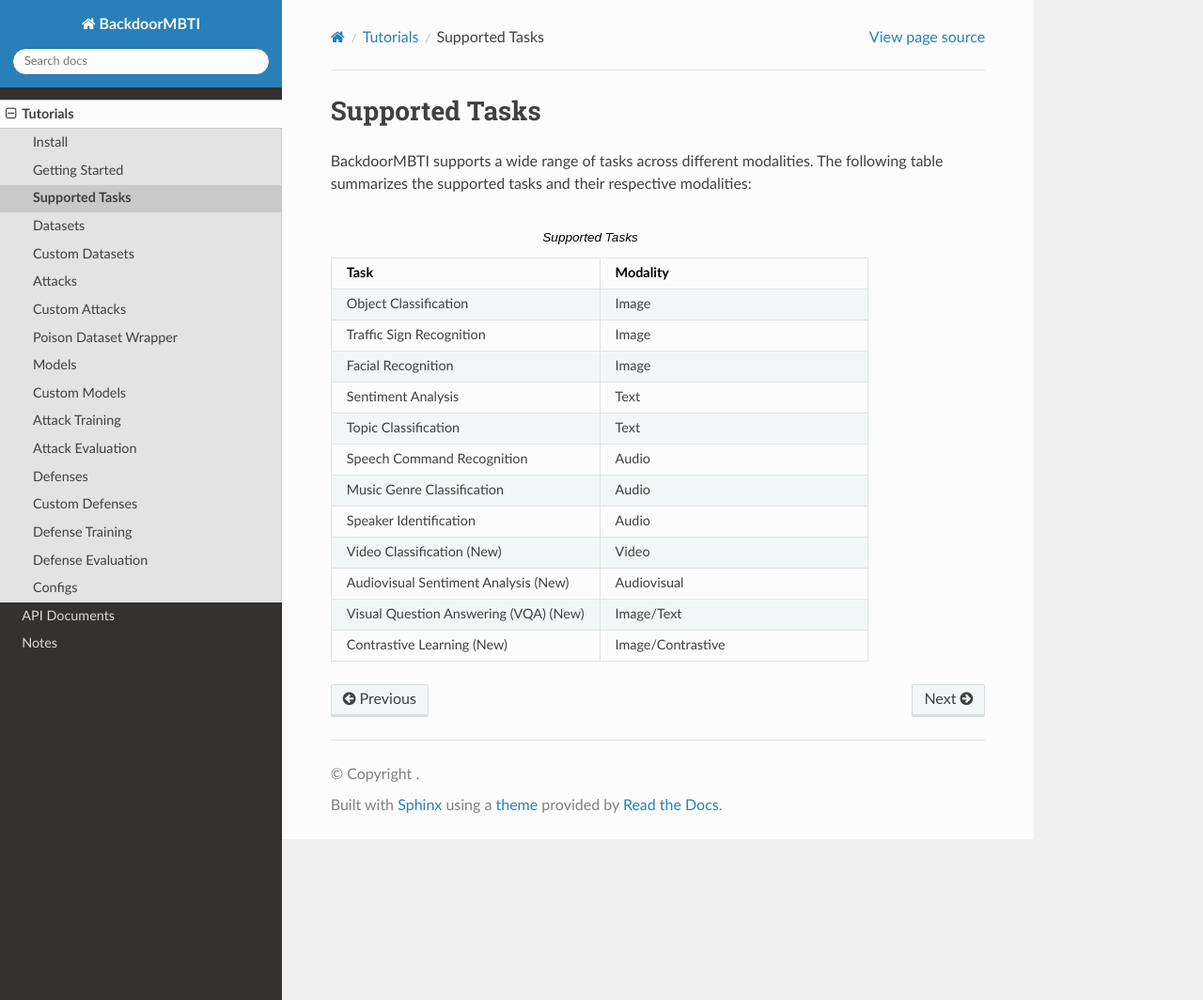
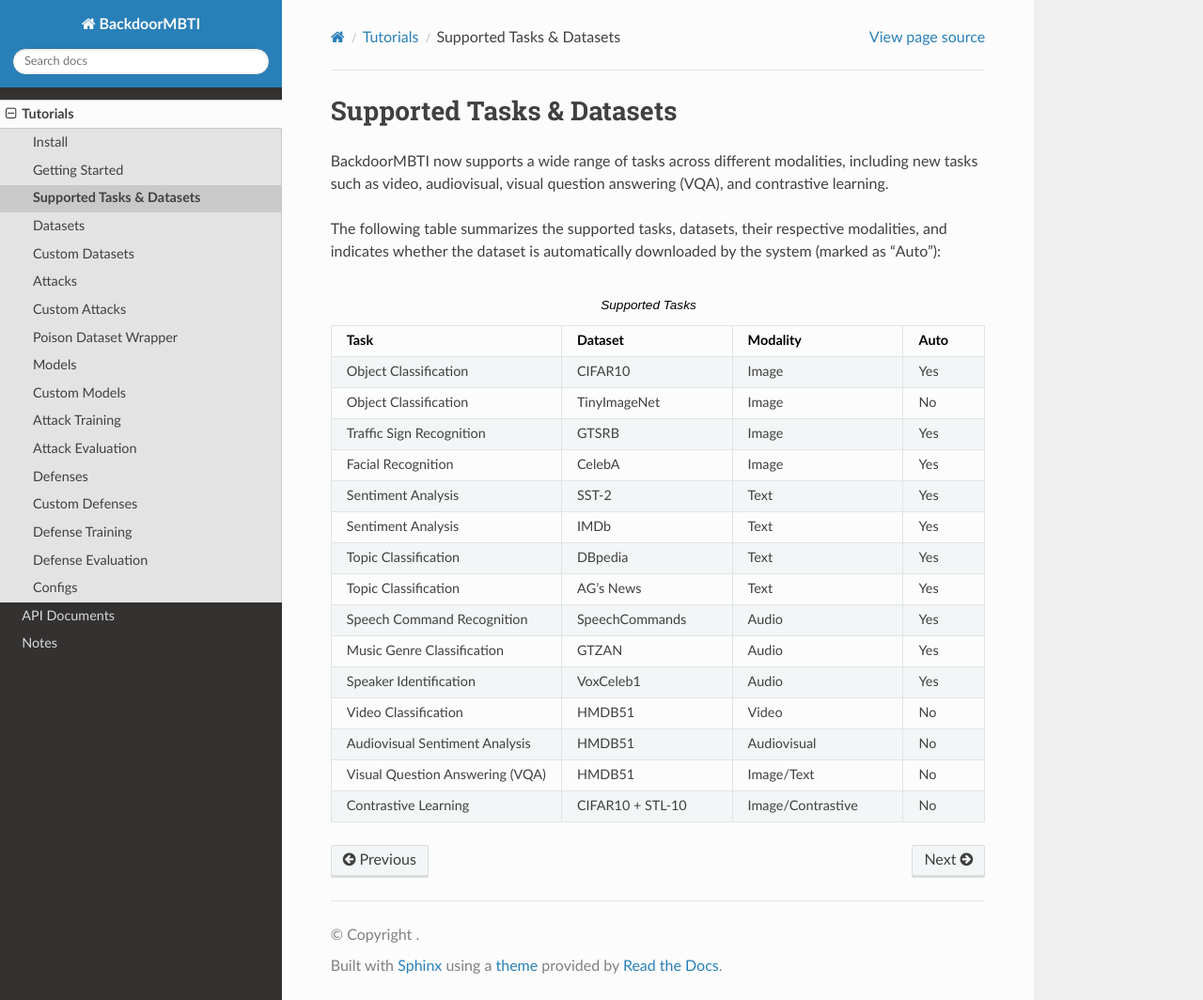
Before and after one commit to odymit/BackdoorMBTI-docs, a Sphinx documentation site: the page built from docs/source/tutorials/data_types.rst, in a window 1280 px wide and 1064 px high. Shown: the whole window at 94% size. Built offline with Sphinx 7.4.7 and the Read the Docs theme 3.1.0, drawn with Linux system fonts in a browser that asks for light colours.

Commit message:
update datatypes

```diff
--- a/docs/source/tutorials/data_types.rst
+++ b/docs/source/tutorials/data_types.rst
@@ -1,37 +1,77 @@
 .. _supported-tasks:
 
-Supported Tasks
-===============
+Supported Tasks & Datasets
+==========================
 
-BackdoorMBTI supports a wide range of tasks across different modalities. The following table summarizes the supported tasks and their respective modalities:
+BackdoorMBTI now supports a wide range of tasks across different modalities, including new tasks such as video, audiovisual, visual question answering (VQA), and contrastive learning.
+
+The following table summarizes the supported tasks, datasets, their respective modalities, and indicates whether the dataset is automatically downloaded by the system (marked as "Auto"):
 
 .. list-table:: Supported Tasks
    :header-rows: 1
-   :widths: 50 50
+   :widths: 20 20 20 10
 
    * - Task
+     - Dataset
      - Modality
+     - Auto
    * - Object Classification
+     - CIFAR10
      - Image
+     - Yes
+   * - Object Classification
+     - TinyImageNet
+     - Image
+     - No
    * - Traffic Sign Recognition
+     - GTSRB
      - Image
+     - Yes
    * - Facial Recognition
+     - CelebA
      - Image
+     - Yes
    * - Sentiment Analysis
+     - SST-2
      - Text
+     - Yes
+   * - Sentiment Analysis
+     - IMDb
+     - Text
+     - Yes
    * - Topic Classification
+     - DBpedia
      - Text
+     - Yes
+   * - Topic Classification
+     - AG's News
+     - Text
+     - Yes
    * - Speech Command Recognition
+     - SpeechCommands
      - Audio
+     - Yes
    * - Music Genre Classification
+     - GTZAN
      - Audio
+     - Yes
    * - Speaker Identification
+     - VoxCeleb1
      - Audio
-   * - Video Classification (New)
+     - Yes
+   * - Video Classification
+     - HMDB51
      - Video
-   * - Audiovisual Sentiment Analysis (New)
+     - No
+   * - Audiovisual Sentiment Analysis
+     - HMDB51
      - Audiovisual
-   * - Visual Question Answering (VQA) (New)
+     - No
+   * - Visual Question Answering (VQA)
+     - HMDB51
      - Image/Text
-   * - Contrastive Learning (New)
+     - No
+   * - Contrastive Learning
+     - CIFAR10 + STL-10
      - Image/Contrastive
+     - No
```
